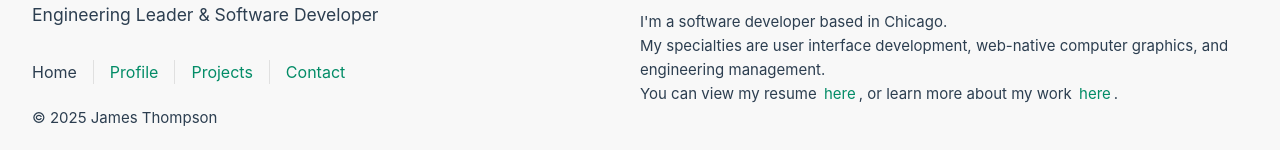
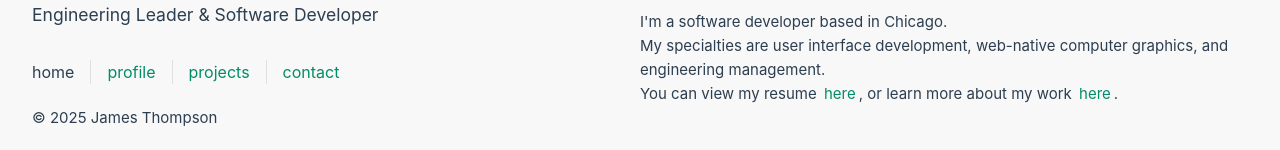
Before and after one commit to oldmannseamus/oms-fe, a Vue app: page / in a window 1280 px wide. Shown: the part 354-504 px from the top of the page. Built offline with nearby package versions, Linux system fonts and the light colour scheme; the HTML template or start-up script is replaced by a standard one.

Commit message:
Make navigation component dynamic.

```diff
--- a/src/components/Navigation.vue
+++ b/src/components/Navigation.vue
@@ -1,13 +1,20 @@
 <script setup>
-  import { RouterLink } from 'vue-router';
+  import { RouterLink, useRouter } from 'vue-router';
+
+  // Get all routes, filter to those designated as main navigation items.
+  const router = useRouter();
+  const navRoutes = router.getRoutes()
+    .filter((i) => !!i?.meta?.mainNav);
 </script>
 
 <template>
   <nav>
-    <RouterLink to="/">Home</RouterLink>
-    <RouterLink to="/profile">Profile</RouterLink>
-    <RouterLink to="/projects">Projects</RouterLink>
-    <RouterLink to="/contact">Contact</RouterLink>
+    <RouterLink
+      v-for="route in navRoutes"
+      :to="route.path"
+    >
+      {{ route.name }}
+    </RouterLink>
   </nav>
 </template>
 
--- a/src/router/index.ts
+++ b/src/router/index.ts
@@ -1,5 +1,5 @@
-import { createRouter, createWebHistory } from 'vue-router'
-import HomeView from '../views/HomeView.vue'
+import { createRouter, createWebHistory } from 'vue-router';
+import HomeView from '../views/HomeView.vue';
 
 const router = createRouter({
   history: createWebHistory(import.meta.env.BASE_URL),
@@ -8,6 +8,7 @@ const router = createRouter({
       path: '/',
       name: 'home',
       component: HomeView,
+      meta: { mainNav: true }
     },
     {
       path: '/profile',
@@ -16,20 +17,23 @@ const router = createRouter({
       // this generates a separate chunk (About.[hash].js) for this route
       // which is lazy-loaded when the route is visited.
       component: () => import('../views/ProfileView.vue'),
+      meta: { mainNav: true }
     },
     {
       path: '/projects',
       name: 'projects',
       // route level code-splitting
       component: () => import('../views/ProjectsView.vue'),
+      meta: { mainNav: true }
     },
     {
       path: '/contact',
       name: 'contact',
       // route level code-splitting
       component: () => import('../views/ContactView.vue'),
+      meta: { mainNav: true }
     },
   ],
-})
+});
 
-export default router
+export default router;
```
